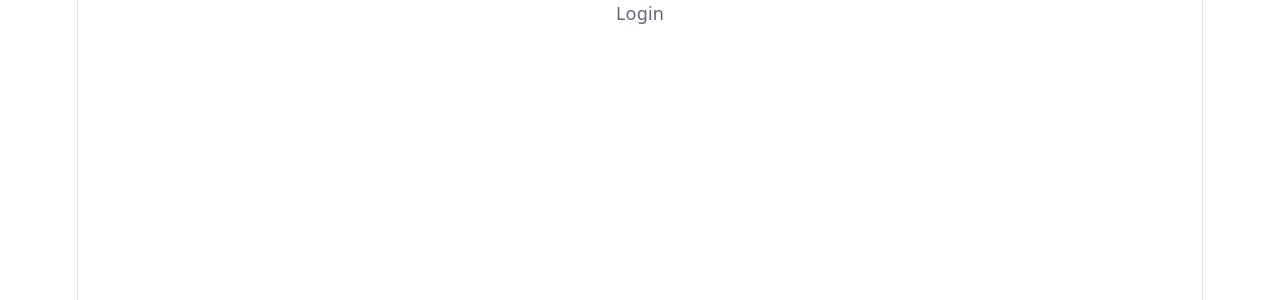
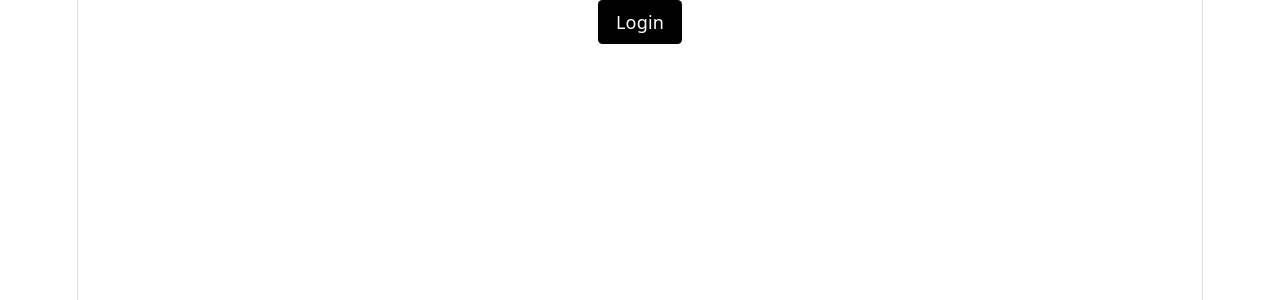
Before and after one commit to Tejwantkamboj/react-tanstack-boilerplate, a React (Vite) app: page /auth/login in a window 1280 px wide. Shown: the top 300 px of the page. Built offline with nearby package versions, Linux system fonts and the light colour scheme.

Commit message:
custom components

```diff
--- a/package.json
+++ b/package.json
@@ -14,6 +14,7 @@
     "dom": "^0.0.3",
     "react": "^19.2.4",
     "react-dom": "^19.2.4",
+    "react-hook-form": "^7.72.0",
     "react-router-dom": "^7.13.2",
     "router": "^2.2.0",
     "tailwind": "^4.0.0",
--- /dev/null
+++ b/src/components/Elements/Button.tsx
@@ -0,0 +1,49 @@
+import React from "react";
+import { Spinner } from "./Spinner";
+
+type ButtonProps = React.ButtonHTMLAttributes<HTMLButtonElement> & {
+  variant?: "primary" | "secondary" | "danger" | "outline";
+  size?: "sm" | "md" | "lg";
+  loading?: boolean;
+};
+
+export const Button: React.FC<ButtonProps> = ({
+  children,
+  name="Button Name",
+  variant = "primary",
+  size = "md",
+  loading = false,
+  disabled,
+  className = "",
+  ...props
+}) => {
+  const baseStyles =
+    "inline-flex items-center justify-center rounded font-medium transition-all focus:outline-none";
+
+  const variants = {
+    primary: "bg-black text-white hover:bg-blue-600",
+    secondary: "bg-gray-200 text-black hover:bg-gray-300",
+    danger: "bg-red-500 text-white hover:bg-red-600",
+    outline: "border border-gray-400 text-gray-700 hover:bg-gray-100",
+  };
+
+  const sizes = {
+    sm: "px-3 py-1 text-sm",
+    md: "px-4 py-2",
+    lg: "px-6 py-3 text-lg",
+  };
+
+  return (
+    <button
+      className={`${baseStyles} ${variants[variant]} ${sizes[size]} ${
+        (disabled || loading) && "opacity-50 cursor-not-allowed"
+      } ${className}`}
+      disabled={disabled || loading}
+      {...props}
+    >
+      {loading && <Spinner size="sm" />}
+      <span className={loading ? "ml-2" : ""}>{children}</span>
+      {name}
+    </button>
+  );
+};
--- /dev/null
+++ b/src/components/Elements/Spinner.tsx
@@ -0,0 +1,18 @@
+type SpinnerProps = {
+  size?: "sm" | "md" | "lg";
+  color?: string;
+};
+
+export const Spinner = ({ size = "md", color = "border-blue-500" }: SpinnerProps) => {
+  const sizeClasses = {
+    sm: "w-4 h-4 border-2",
+    md: "w-8 h-8 border-4",
+    lg: "w-12 h-12 border-4",
+  };
+
+  return (
+    <div
+      className={`animate-spin rounded-full border-t-transparent ${color} ${sizeClasses[size]}`}
+    />
+  );
+};
--- /dev/null
+++ b/src/components/form/Button.tsx
@@ -0,0 +1,9 @@
+import React from 'react'
+
+const Button = () => {
+  return (
+    <div>Button</div>
+  )
+}
+
+export default Button
--- a/src/features/auth/routes/Login.tsx
+++ b/src/features/auth/routes/Login.tsx
@@ -1,7 +1,20 @@
-import React from 'react'
+import React, { useState } from "react";
+import { Button } from "../../../components/Elements/Button";
 
 export const Login = () => {
+  const [loading, setLoading] = useState(false);
+  const handleSubmit = () => {
+    console.log("clicked");
+    setLoading(true);
+  };
   return (
-    <div>Login</div>
-  )
-}
+    <div>
+      <Button
+        name="Login"
+        disabled={loading}
+        loading={loading}
+        onClick={handleSubmit}
+      />
+    </div>
+  );
+};
```
Also changed, not shown: 1 other file (tests, documents, lock files or other folders).
